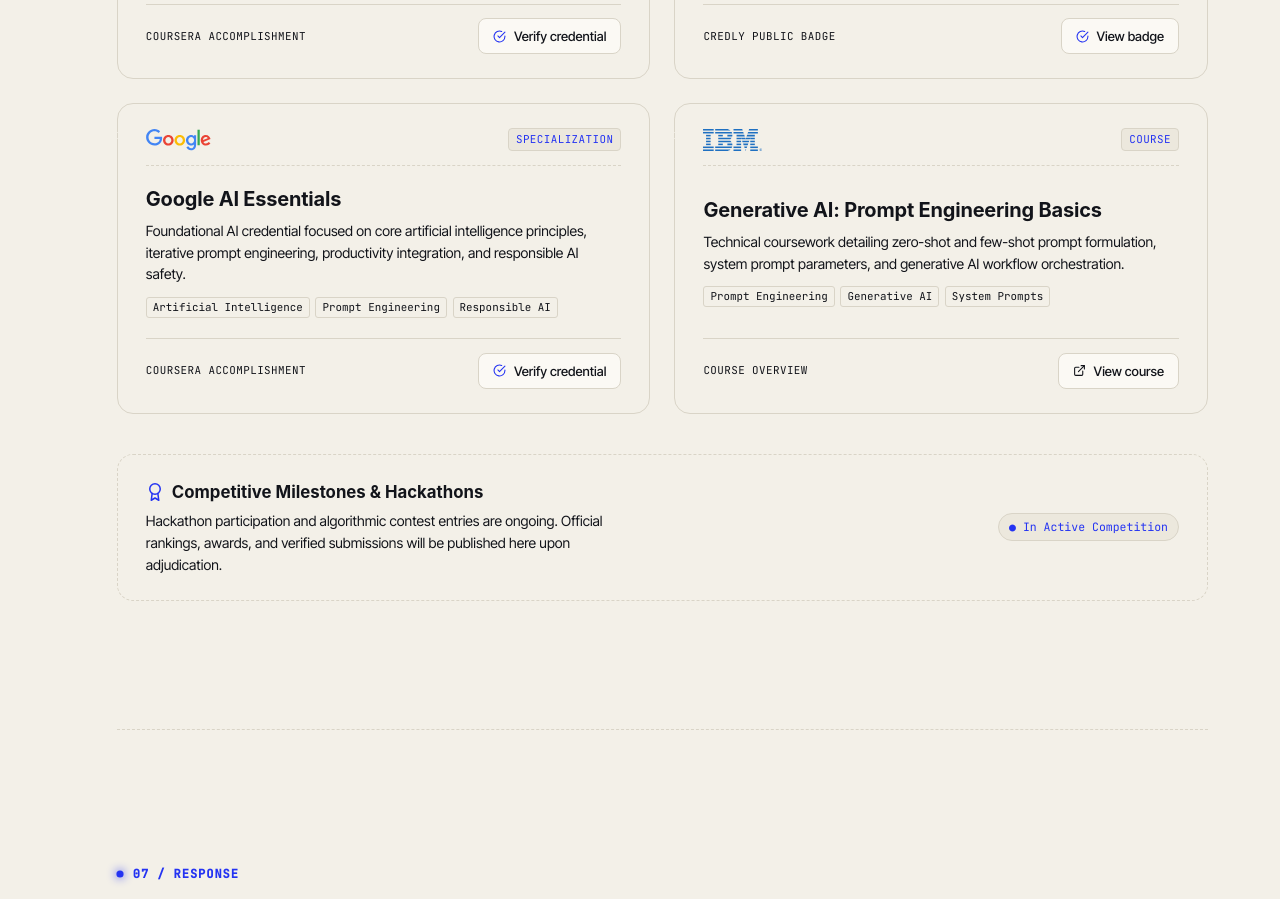
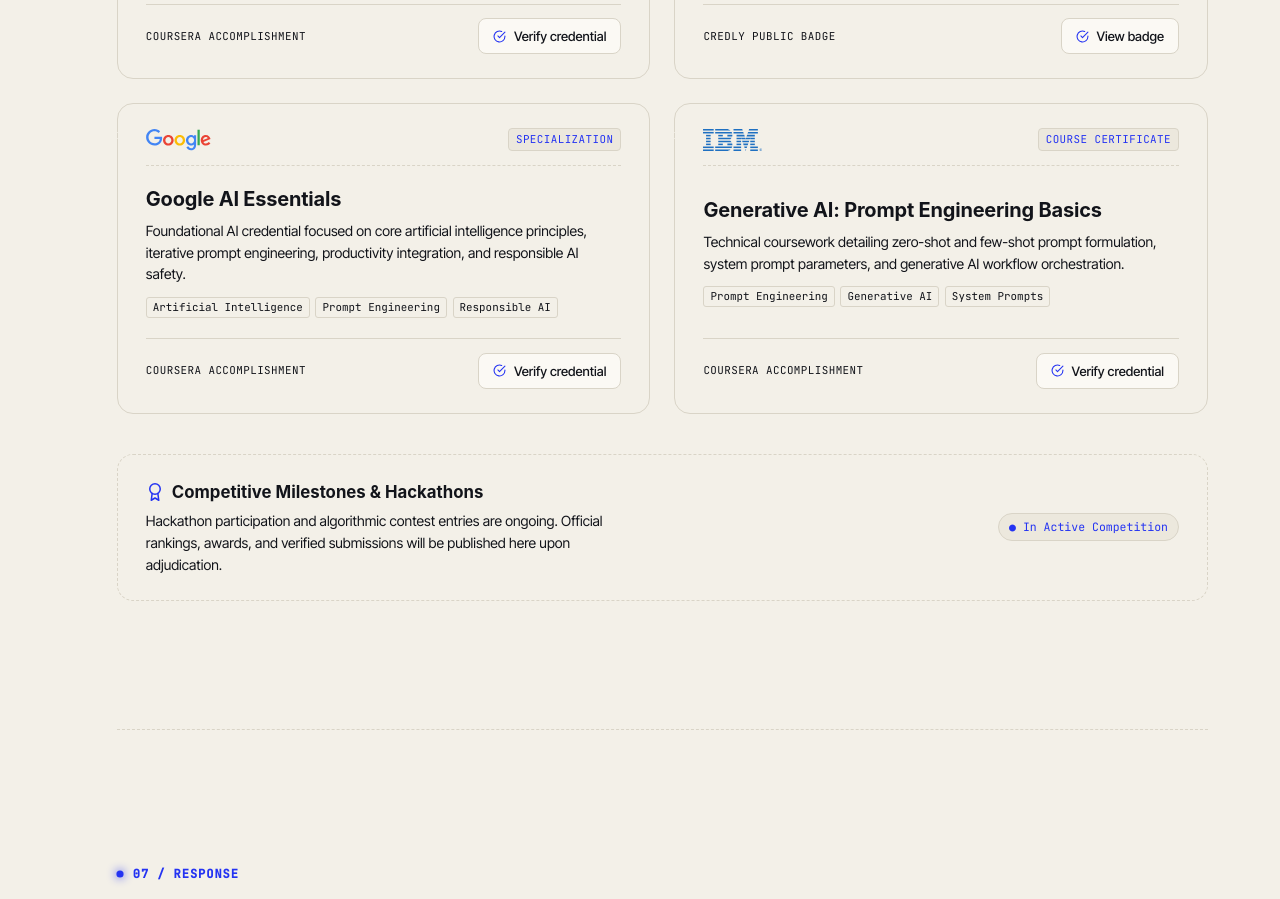
Before and after one commit to CodewithVishal73/vishal-sharma-portfolio, a React (Vite) app in the folder client/: page / in a window 1280 px wide. Shown: the part 7460-8359 px from the top of the page. Built offline with nearby package versions, Linux system fonts and the light colour scheme; no server answers; a web font is replaced by a local one.

Commit message:
fix(client): classify generative ai credential as coursera accomplishment

```diff
--- a/client/src/data/certifications.js
+++ b/client/src/data/certifications.js
@@ -56,11 +56,11 @@
     title: 'Generative AI: Prompt Engineering Basics',
     issuer: 'IBM',
     issuerId: 'ibm',
-    credentialType: 'Course',
+    credentialType: 'Course Certificate',
     verifyUrl:
       'https://www.coursera.org/learn/generative-ai-prompt-engineering-for-everyone',
-    actionLabel: 'View course',
-    destinationType: 'course',
+    actionLabel: 'Verify credential',
+    destinationType: 'credential',
     year: null, // CONFIRM: completion year
     description:
       'Technical coursework detailing zero-shot and few-shot prompt formulation, system prompt parameters, and generative AI workflow orchestration.',
```
